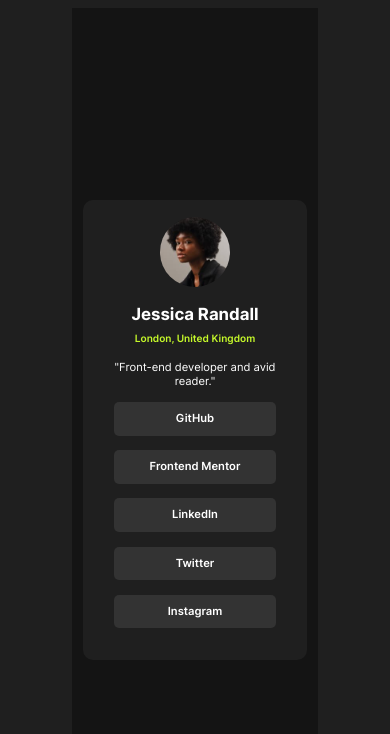
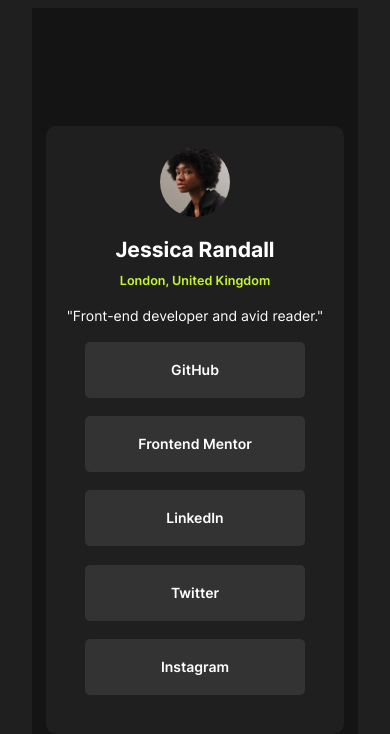
Before and after one commit to friedmantech/social-links, a plain HTML site: page index.html in a window 390 px wide. Drawn offline with Linux system fonts and the light colour scheme.

Commit message:
fixed mobile layout

```diff
--- a/index.html
+++ b/index.html
@@ -35,13 +35,12 @@ main {
   display:flex;
   align-items: center;
   justify-content: center;
-  width: 66%;
+  min-width: 66%;
   height:100%;
 }
 
 article {
   background-color: var(--grey800);
-  font-size: .8em;
   min-width:25%;
   border-radius: 10px;
   padding: 1.5em;
@@ -83,6 +82,7 @@ li {
   height: 3em;
   line-height: 3em;
   margin: 1.3em;
+  padding: .5em;
   font-weight: 600;
 }
 
```
